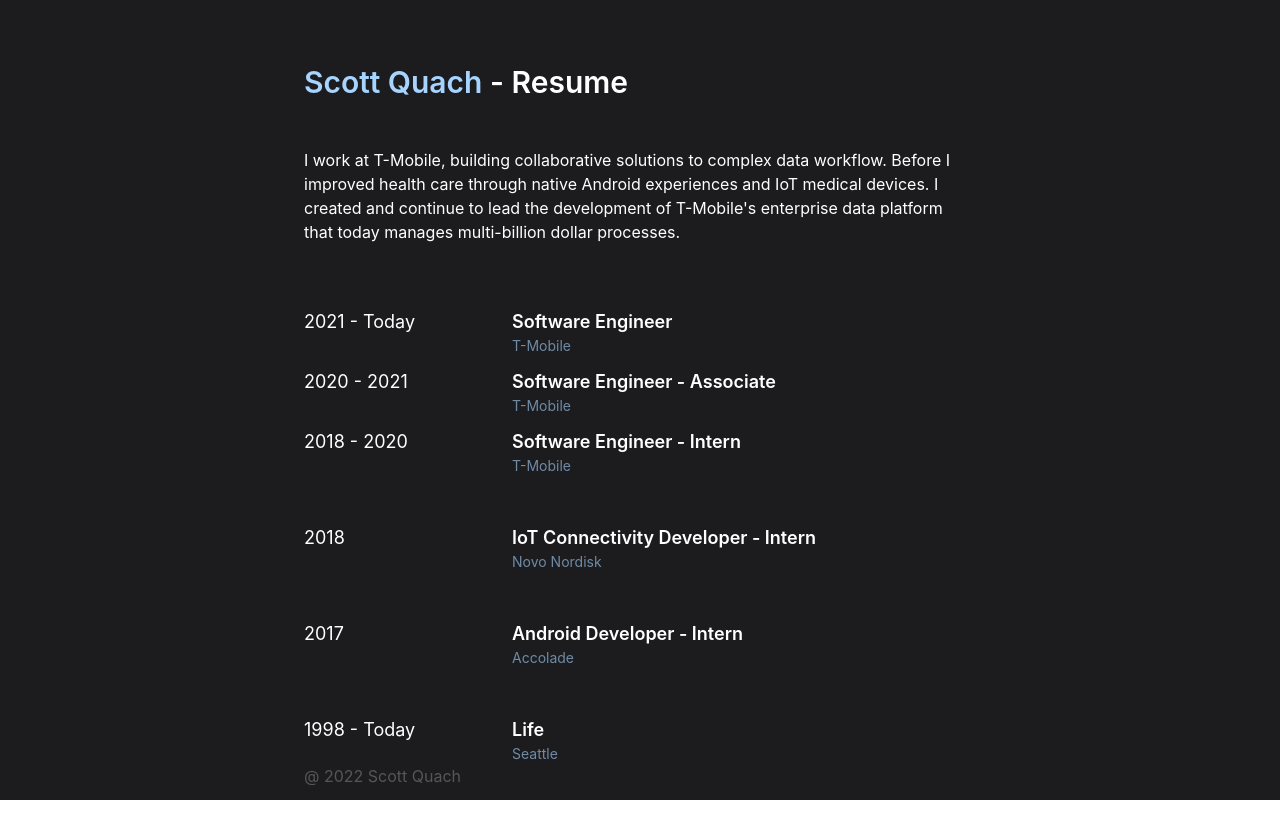
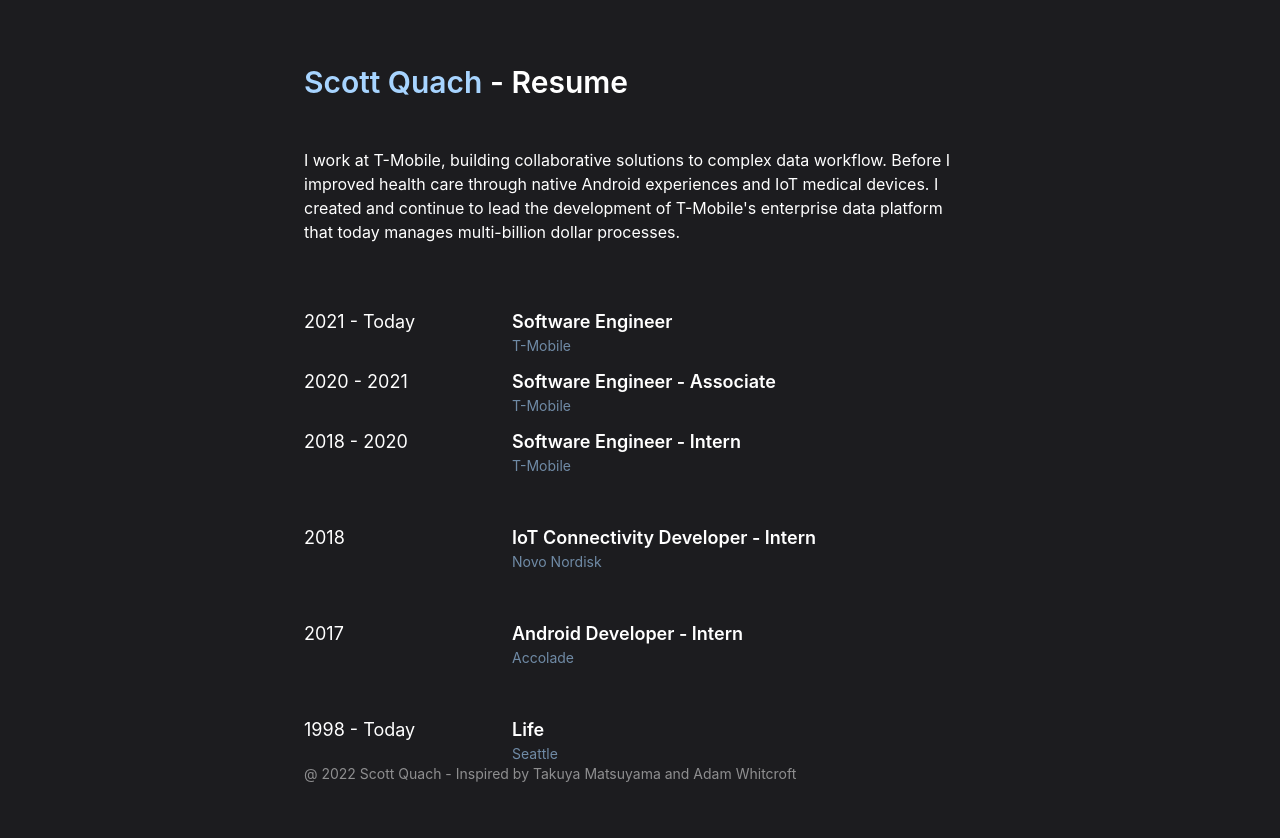
Before and after one commit to scottquach/Portfolio-2022, a React (Create React App) app: page /resume in a window 1280 px wide. Shown: the top 838 px of the page. Before the commit the page ends 800 px from the top, so only its background shows below. Built offline with nearby package versions, Linux system fonts and the light colour scheme.

Commit message:
Better mobile compatibility

```diff
--- a/src/App.css
+++ b/src/App.css
@@ -1,16 +1,22 @@
 .App {
+    display: flex;
+    flex-direction: column;
     width: 100vw;
-    height: 100vh;
+    min-height: 100vh;
     background-color: #1c1c1f;
     color: #ffffff;
     text-align: center;
 }
 
 .container {
-    width: 42rem;
+    display: flex;
+    flex-direction: column;
+    width: 90%;
+    max-width: 42rem;
     height: 100%;
     margin: 0 auto;
-    padding: 4rem 0;
+    padding-top: 4rem;
+    flex: 1;
 }
 
 .profile-image {
@@ -25,10 +31,10 @@
 
 .experience-grid {
     display: grid;
-    grid-template-columns: 13rem auto;
+    grid-template-columns: 8rem auto;
     justify-items: start;
-    row-gap: .75rem;
-
+    row-gap: 0.75rem;
+    column-gap: 1rem;
 }
 
 @media (prefers-reduced-motion: no-preference) {
@@ -36,3 +42,21 @@
         animation: App-logo-spin infinite 20s linear;
     }
 }
+
+@media (min-width: 1025px) {
+    .container {
+        width: 90%;
+        max-width: 42rem;
+        height: 100%;
+        margin: 0 auto;
+        padding: 4rem 0;
+    }
+
+    .experience-grid {
+        display: grid;
+        grid-template-columns: 8rem auto;
+        justify-items: start;
+        row-gap: 0.75rem;
+        column-gap: 5rem;
+    }
+}
--- a/src/components/Footer.js
+++ b/src/components/Footer.js
@@ -1,3 +1,7 @@
 export default function Footer() {
-    return <div className="text-left opacity-25 mt-auto">@ 2022 Scott Quach</div>;
+    return (
+        <div className="mt-8 mb-4 md:mt-auto text-left text-sm opacity-50">
+            @ 2022 Scott Quach - Inspired by Takuya Matsuyama and Adam Whitcroft
+        </div>
+    );
 }
--- a/src/components/Home.js
+++ b/src/components/Home.js
@@ -1,22 +1,36 @@
 import { Link } from 'react-router-dom';
 import '../App.css';
+import Footer from './Footer';
 
 export default function Home() {
     return (
-        <div className="flex flex-col w-full h-full">
+        <div className="flex flex-col w-full h-full flex-1">
             <div className="flex justify-between">
                 <div className="flex flex-col items-start">
                     <header className="text-4xl font-bold">Scott Quach</header>
-                    <div className="text-xl opacity-90">Digital creative ( Developer / Photographer )</div>
+                    <div className="text-left text-xl opacity-90">Digital creative ( Developer / Photographer )</div>
                 </div>
                 <img className="profile-image" alt="Profile" src={require('../assets/profile.jpg')}></img>
             </div>
 
             <p className="text-left my-10">
-                Software engineer <a className="text-primary hover:underline" href="https://www.t-mobile.com" target="_blank" rel="noreferrer">@T-Mobile</a> - I've been with T-Mobile since 2018 building
-                leading data platforms - Before that doing some Android work at <a className="text-primary hover:underline" href="https://www.accolade.com" target="_blank">@Accolade</a> -
-                Here's a <Link to="/resume" className="text-primary cursor-pointer hover:underline">resume</Link> for the curious - I moonlight in photography, you can find
-                my work <a className="text-primary hover:underline" href="https://www.instagram.com/jpg.by.scottq/" target="_blank">here</a>.
+                Software engineer{' '}
+                <a className="text-primary hover:underline" href="https://www.t-mobile.com" target="_blank" rel="noreferrer">
+                    @T-Mobile
+                </a>{' '}
+                - I've been with T-Mobile since 2018 building leading data platforms - Before that doing some Android work at{' '}
+                <a className="text-primary hover:underline" href="https://www.accolade.com" target="_blank">
+                    @Accolade
+                </a>{' '}
+                - Here's a{' '}
+                <Link to="/resume" className="text-primary cursor-pointer hover:underline">
+                    resume
+                </Link>{' '}
+                for the curious - I moonlight in photography, you can find my work{' '}
+                <a className="text-primary hover:underline" href="https://www.instagram.com/jpg.by.scottq/" target="_blank">
+                    here
+                </a>
+                .
             </p>
 
             <div className="text-xl text-left font-bold my-5">TL;DR</div>
@@ -24,30 +38,44 @@
                 <div className="flex gap-2 px-2 py-1 text-primary cursor-pointer rounded items-baseline hover:bg-secondary duration-75">
                     <Link to="/resume">Resume and experience</Link>
                 </div>
-                <a className="flex gap-2 px-2 py-1 text-primary cursor-pointer rounded items-baseline hover:bg-secondary duration-75" href="https://www.instagram.com/jpg.by.scottq/" target="_blank">
+                <a
+                    className="flex gap-2 px-2 py-1 text-primary cursor-pointer rounded items-baseline hover:bg-secondary duration-75"
+                    href="https://www.instagram.com/jpg.by.scottq/"
+                    target="_blank"
+                >
                     <div>Photography</div>
                 </a>
             </div>
 
             <div className="text-xl text-left font-bold my-5">I too, am social</div>
             <div className="flex flex-col items-start center-primary">
-                <a className="flex gap-2 px-2 py-1 text-primary cursor-pointer rounded items-baseline hover:bg-secondary duration-75" href="https://github.com/scottquach" target="_blank">
+                <a
+                    className="flex gap-2 px-2 py-1 text-primary cursor-pointer rounded items-baseline hover:bg-secondary duration-75"
+                    href="https://github.com/scottquach"
+                    target="_blank"
+                >
                     <i class="fa-brands fa-github"></i>
                     <div>@scottquach</div>
                 </a>
-                <a className="flex gap-2 px-2 py-1 text-primary cursor-pointer rounded items-baseline hover:bg-secondary duration-75" href="https://www.linkedin.com/in/scott-quach/" target="_blank">
+                <a
+                    className="flex gap-2 px-2 py-1 text-primary cursor-pointer rounded items-baseline hover:bg-secondary duration-75"
+                    href="https://www.linkedin.com/in/scott-quach/"
+                    target="_blank"
+                >
                     <i class="fa-brands fa-linkedin"></i>
                     <div>@scottquach</div>
                 </a>
-                <a className="flex gap-2 px-2 py-1 text-primary cursor-pointer rounded items-baseline hover:bg-secondary duration-75" href="https://www.instagram.com/jpg.by.scottq/" target="_blank">
+                <a
+                    className="flex gap-2 px-2 py-1 text-primary cursor-pointer rounded items-baseline hover:bg-secondary duration-75"
+                    href="https://www.instagram.com/jpg.by.scottq/"
+                    target="_blank"
+                >
                     <i class="fa-brands fa-instagram"></i>
                     <div>@jpg.by.scottq</div>
                 </a>
             </div>
 
-            <div className="mt-auto text-left text-sm opacity-50">
-                @ 2022 Scott Quach - Inspired by Takuya Matsuyama and Adam Whitcroft
-            </div>
+            <Footer></Footer>
         </div>
     );
 }
--- a/src/components/Resume.js
+++ b/src/components/Resume.js
@@ -4,7 +4,7 @@
 
 export default function Resume() {
     return (
-        <div className="flex flex-col h-full w-full">
+        <div className="flex flex-col h-full w-full flex-1">
             <div className="text-left font-semibold text-3xl mb-12">
                 <Link to="/" className="text-primary hover:underline">
                     Scott Quach
```
